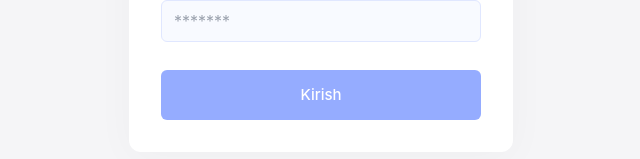
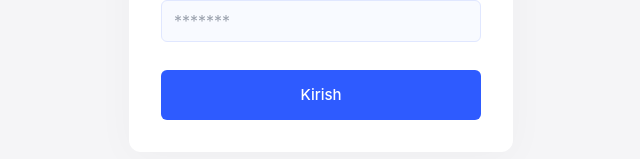
Before and after one commit to IT-Forelead/taskManagementFE, a Vue app: page /auth/login in a window 1280 px wide. Shown: the part 499-658 px from the top of the page, without its empty margins (319-959 px from the left). Built offline with nearby package versions, Linux system fonts and the light colour scheme; a web font is replaced by a local one; what vue3-apexcharts would draw is missing.

Commit message:
small change

```diff
--- a/src/pages/Login.vue
+++ b/src/pages/Login.vue
@@ -21,7 +21,7 @@ const loginDashboard = () => {
 }
 
 // GOOGLE reCAPTCHA
-const isNotABot = ref(false)
+const isNotABot = ref(true)
 
 const verify = () => {
   isNotABot.value = true
```
